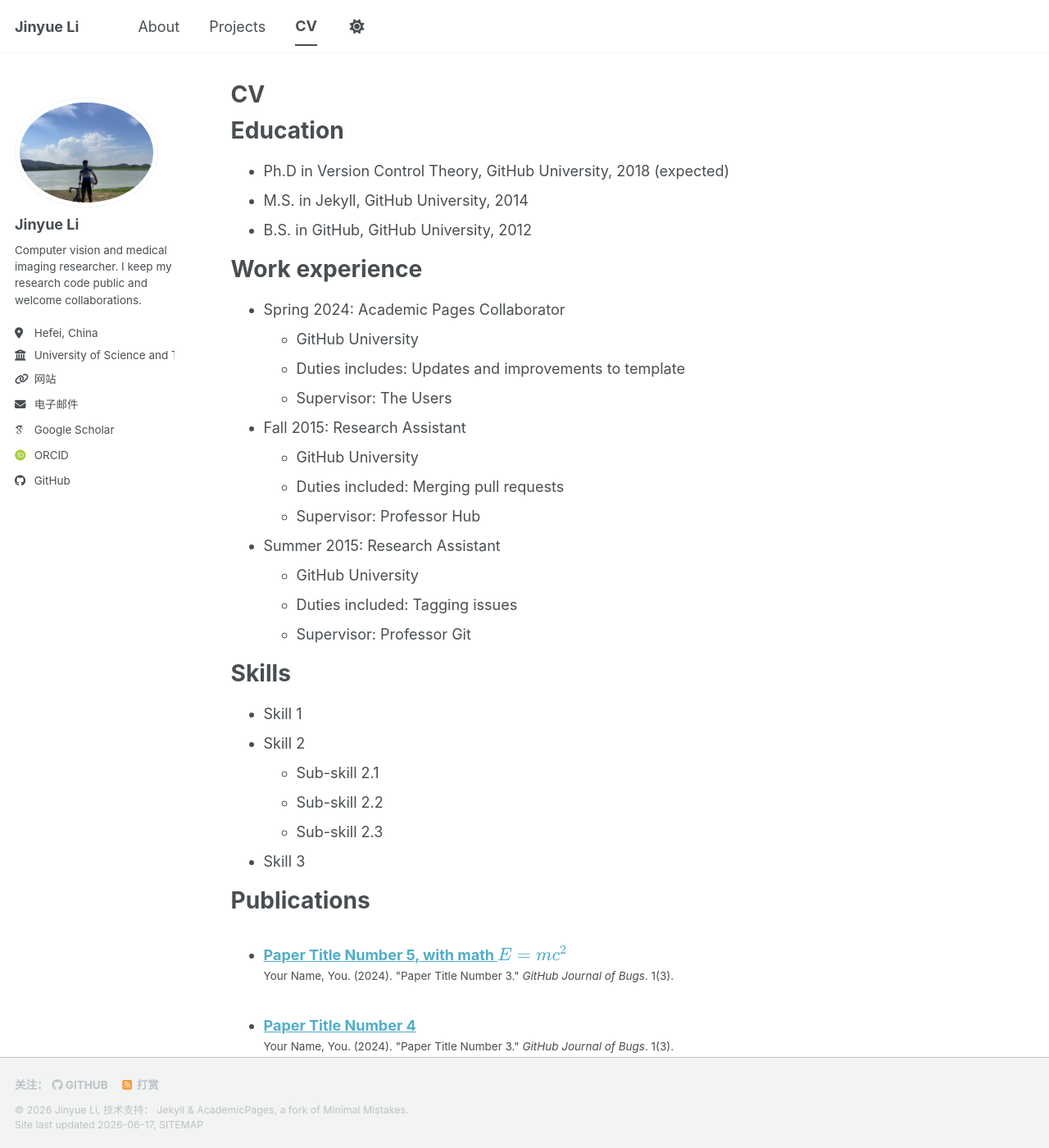
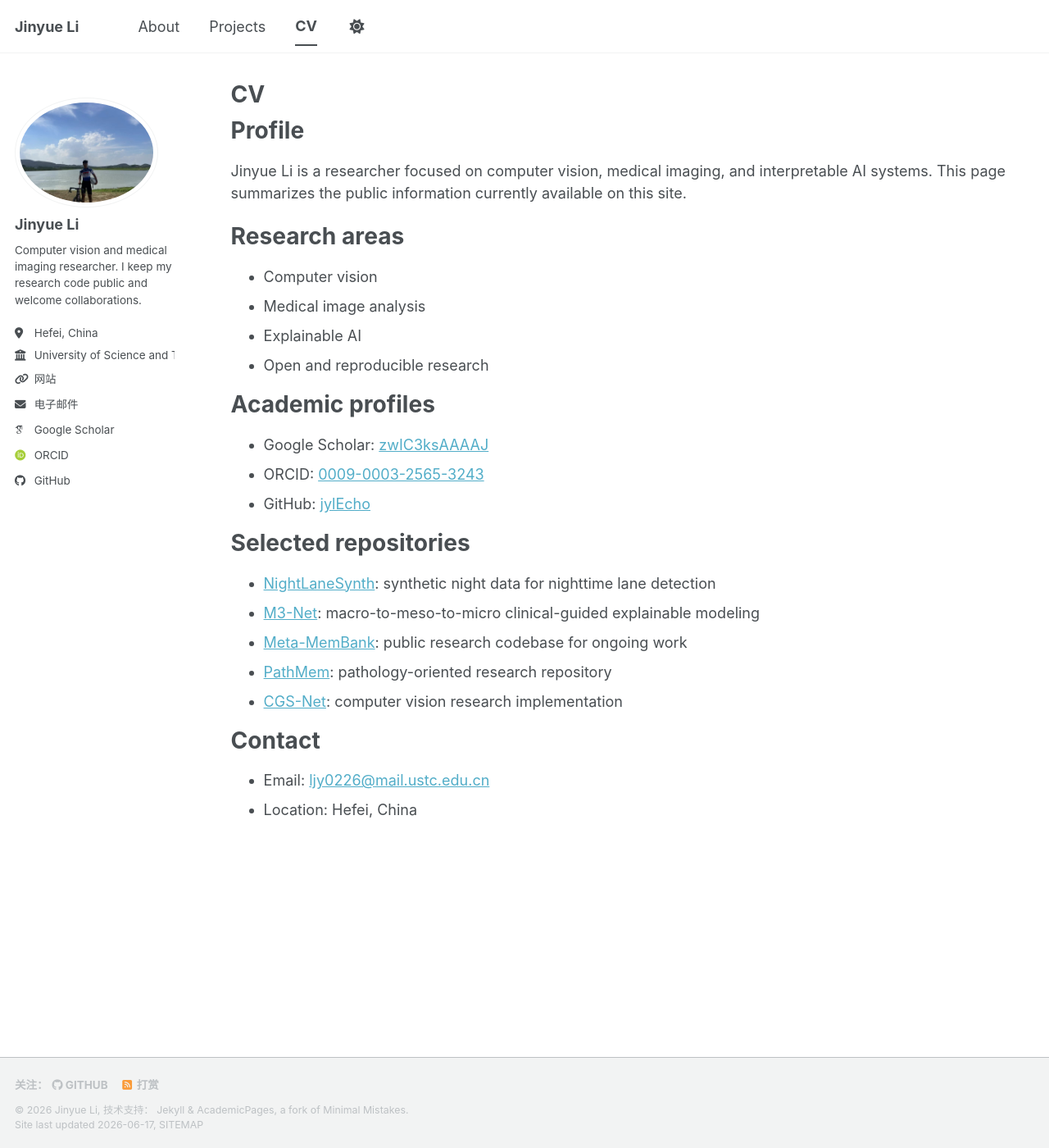
Before and after one commit to jylEcho/jylEcho.github.io, a Jekyll site: the page built from _pages/cv.md, in a window 1280 px wide and 1400 px high. Shown: the whole window at 82% size. Built offline with Jekyll 4.4.1, drawn with Linux system fonts in a browser that asks for light colours; some web fonts are replaced; a script bundle is joined from its source files by our own code; library files that are not in the unit come from our copies; some of the changed text lies outside the part shown.

Commit message:
Revise CV layout and content
Updated CV page to reflect new profile and research areas, and removed outdated sections.

```diff
--- a/_pages/cv.md
+++ b/_pages/cv.md
@@ -9,56 +9,32 @@ redirect_from:
 
 {% include base_path %}
 
-Education
+Profile
 ======
-* Ph.D in Version Control Theory, GitHub University, 2018 (expected)
-* M.S. in Jekyll, GitHub University, 2014
-* B.S. in GitHub, GitHub University, 2012
+Jinyue Li is a researcher focused on computer vision, medical imaging, and interpretable AI systems. This page summarizes the public information currently available on this site.
 
-Work experience
+Research areas
 ======
-* Spring 2024: Academic Pages Collaborator
-  * GitHub University
-  * Duties includes: Updates and improvements to template
-  * Supervisor: The Users
+* Computer vision
+* Medical image analysis
+* Explainable AI
+* Open and reproducible research
 
-* Fall 2015: Research Assistant
-  * GitHub University
-  * Duties included: Merging pull requests
-  * Supervisor: Professor Hub
+Academic profiles
+======
+* Google Scholar: [zwIC3ksAAAAJ](https://scholar.google.com/citations?user=zwIC3ksAAAAJ&hl=en)
+* ORCID: [0009-0003-2565-3243](https://orcid.org/0009-0003-2565-3243)
+* GitHub: [jylEcho](https://github.com/jylEcho)
 
-* Summer 2015: Research Assistant
-  * GitHub University
-  * Duties included: Tagging issues
-  * Supervisor: Professor Git
+Selected repositories
+======
+* [NightLaneSynth](https://github.com/jylEcho/NightLaneSynth): synthetic night data for nighttime lane detection
+* [M3-Net](https://github.com/jylEcho/M3-Net): macro-to-meso-to-micro clinical-guided explainable modeling
+* [Meta-MemBank](https://github.com/jylEcho/Meta-MemBank): public research codebase for ongoing work
+* [PathMem](https://github.com/jylEcho/PathMem): pathology-oriented research repository
+* [CGS-Net](https://github.com/jylEcho/CGS-Net): computer vision research implementation
 
-Skills
+Contact
 ======
-* Skill 1
-* Skill 2
-  * Sub-skill 2.1
-  * Sub-skill 2.2
-  * Sub-skill 2.3
-* Skill 3
-
-Publications
-======
-  <ul>{% for post in site.publications reversed %}
-    {% include archive-single-cv.html %}
-  {% endfor %}</ul>
-
-Talks
-======
-  <ul>{% for post in site.talks reversed %}
-    {% include archive-single-talk-cv.html  %}
-  {% endfor %}</ul>
-
-Teaching
-======
-  <ul>{% for post in site.teaching reversed %}
-    {% include archive-single-cv.html %}
-  {% endfor %}</ul>
-
-Service and leadership
-======
-* Currently signed in to 43 different slack teams
+* Email: [ljy0226@mail.ustc.edu.cn](mailto:ljy0226@mail.ustc.edu.cn)
+* Location: Hefei, China
```
